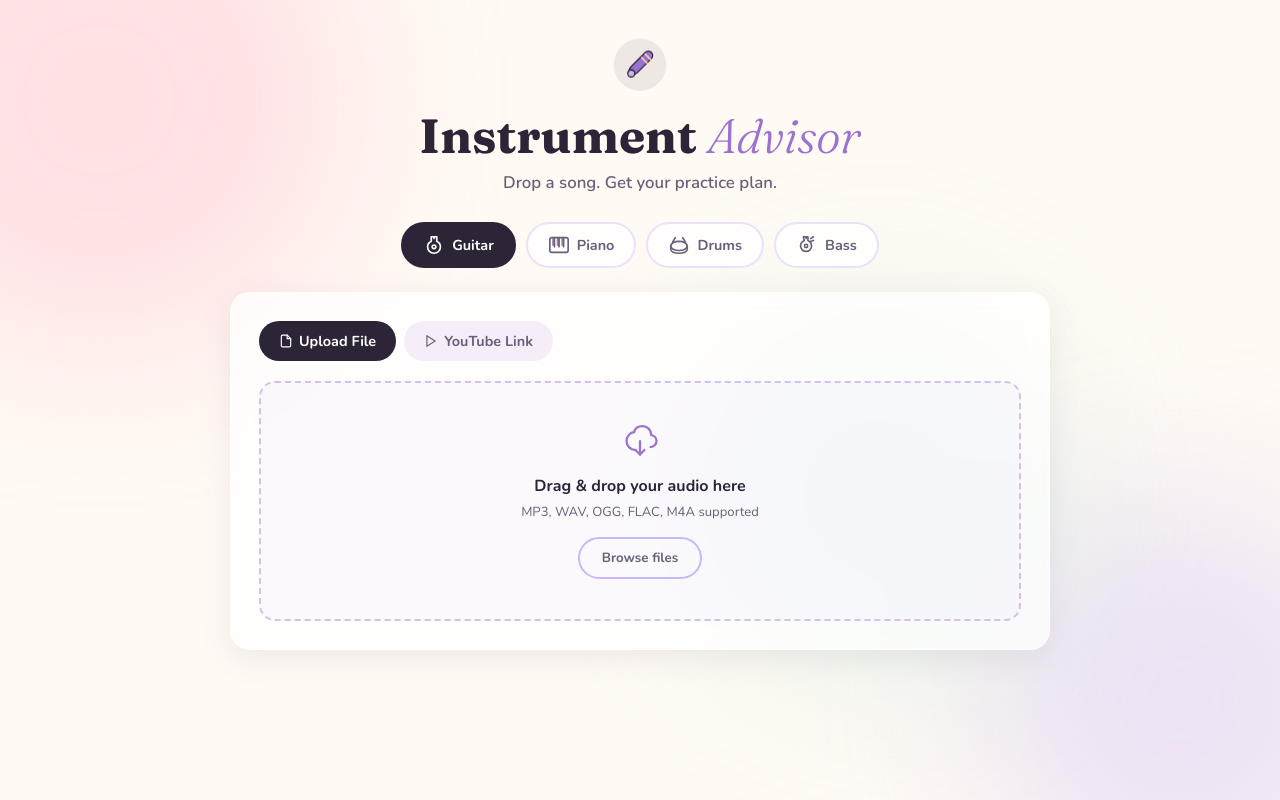
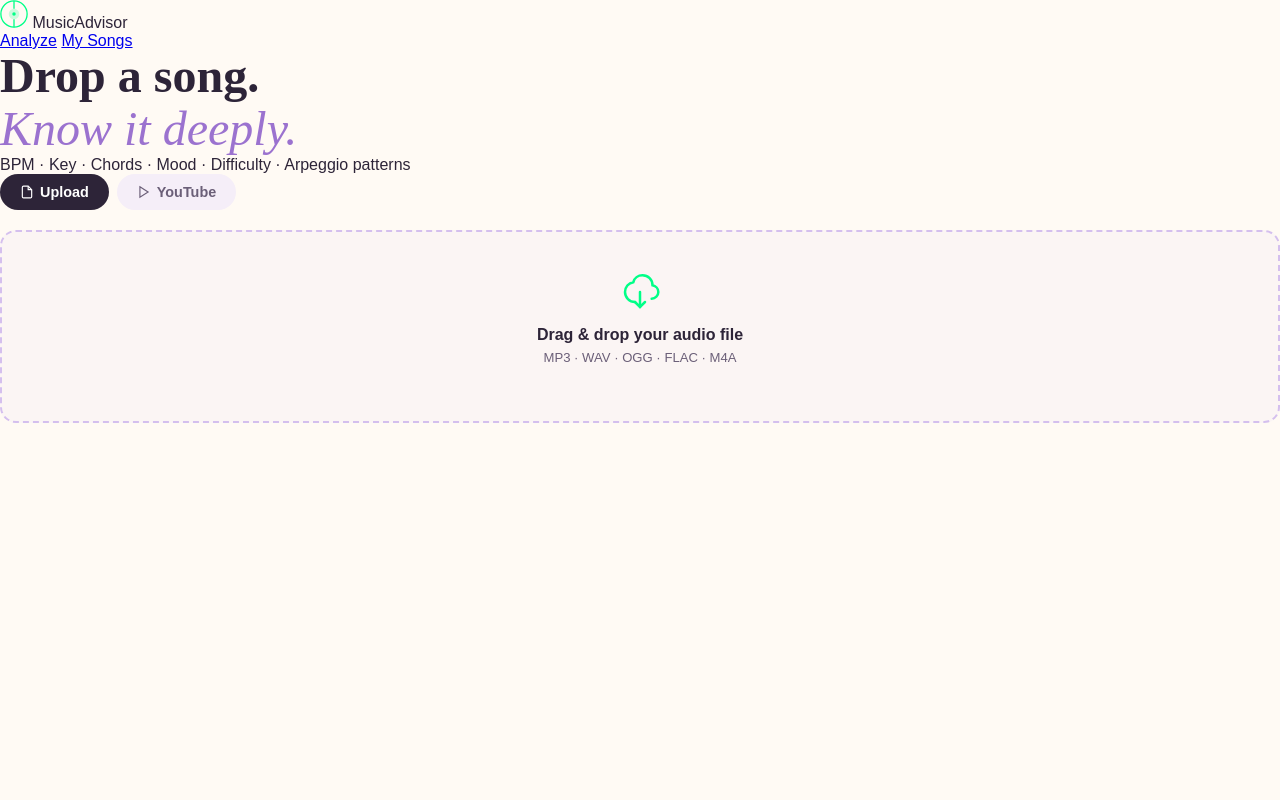
Before and after one commit to Viijval/Instrumental-Advisor, a FastAPI app: page / in a window 1280 px wide. Run offline with FastAPI, Linux system fonts and the light colour scheme.

Commit message:
Add files via upload

```diff
--- a/templates/index.html
+++ b/templates/index.html
@@ -3,223 +3,286 @@
 <head>
   <meta charset="UTF-8"/>
   <meta name="viewport" content="width=device-width, initial-scale=1.0"/>
-  <title>Instrument Advisor</title>
+  <title>Music Advisor</title>
   <link rel="preconnect" href="https://fonts.googleapis.com">
-  <link href="https://fonts.googleapis.com/css2?family=Fraunces:ital,wght@0,300;0,700;1,300&family=DM+Mono:wght@400;500&family=Nunito:wght@400;600;700;800&display=swap" rel="stylesheet">
+  <link href="https://fonts.googleapis.com/css2?family=Space+Mono:wght@400;700&family=Syne:wght@400;600;700;800&family=Inter:wght@300;400;500;600&display=swap" rel="stylesheet">
   <script src="https://cdn.jsdelivr.net/npm/chart.js@4.4.0/dist/chart.umd.min.js"></script>
   <link rel="stylesheet" href="/static/css/style.css">
 </head>
 <body>
 
-<div class="blob blob-1"></div>
-<div class="blob blob-2"></div>
-<div class="blob blob-3"></div>
+<div class="noise"></div>
 
-<div class="container">
+<nav class="navbar">
+  <div class="nav-brand">
+    <svg width="28" height="28" viewBox="0 0 32 32" fill="none">
+      <circle cx="16" cy="16" r="15" stroke="#00ff87" stroke-width="1.5"/>
+      <circle cx="16" cy="16" r="6" fill="#00ff87" opacity="0.2"/>
+      <circle cx="16" cy="16" r="2" fill="#00ff87"/>
+      <line x1="16" y1="1" x2="16" y2="10" stroke="#00ff87" stroke-width="1.5"/>
+      <line x1="16" y1="22" x2="16" y2="31" stroke="#00ff87" stroke-width="1.5"/>
+    </svg>
+    <span>MusicAdvisor</span>
+  </div>
+  <div class="nav-links">
+    <a href="#" class="nav-link active">Analyze</a>
+    <a href="#" class="nav-link">My Songs</a>
+  </div>
+</nav>
 
-  <header>
-    <div class="logo">
-      <svg viewBox="0 0 64 64" fill="none" xmlns="http://www.w3.org/2000/svg" width="56" height="56">
-        <circle cx="32" cy="32" r="30" fill="#2d2438" opacity="0.08"/>
-        <path d="M20 44 C20 44 18 38 22 34 L38 18 C40 16 43 16 45 18 C47 20 47 23 45 25 L29 41 C25 45 20 44 20 44Z" fill="#9b72cf" stroke="#2d2438" stroke-width="1.5"/>
-        <circle cx="22" cy="42" r="4" fill="#c9b8f5" stroke="#2d2438" stroke-width="1.5"/>
-        <line x1="38" y1="20" x2="44" y2="26" stroke="#ffd6a5" stroke-width="2" stroke-linecap="round"/>
-        <line x1="34" y1="24" x2="40" y2="30" stroke="#ffd6a5" stroke-width="2" stroke-linecap="round"/>
-      </svg>
-    </div>
-    <h1 id="mainTitle">Instrument <em>Advisor</em></h1>
-    <p class="tagline">Drop a song. Get your practice plan.</p>
-  </header>
+<main class="main">
 
-  <!-- Instrument Selector -->
-  <div class="instrument-selector">
-    <button class="instrument-btn active" data-instrument="guitar" onclick="selectInstrument('guitar')">
-      <svg width="22" height="22" viewBox="0 0 24 24" fill="none" stroke="currentColor" stroke-width="1.8" stroke-linecap="round" stroke-linejoin="round">
-        <path d="M9 3 L15 3 L15 8 C17 9 19 11 19 14 C19 18 16 21 12 21 C8 21 5 18 5 14 C5 11 7 9 9 8 Z"/>
-        <circle cx="12" cy="14" r="2"/>
-        <line x1="12" y1="3" x2="12" y2="5"/>
-      </svg>
-      Guitar
-    </button>
-    <button class="instrument-btn" data-instrument="piano" onclick="selectInstrument('piano')">
-      <svg width="22" height="22" viewBox="0 0 24 24" fill="none" stroke="currentColor" stroke-width="1.8" stroke-linecap="round" stroke-linejoin="round">
-        <rect x="2" y="4" width="20" height="16" rx="2"/>
-        <line x1="7" y1="4" x2="7" y2="14"/>
-        <line x1="12" y1="4" x2="12" y2="14"/>
-        <line x1="17" y1="4" x2="17" y2="14"/>
-        <rect x="4.5" y="4" width="3" height="9" rx="1" fill="currentColor" stroke="none" opacity="0.7"/>
-        <rect x="9.5" y="4" width="3" height="9" rx="1" fill="currentColor" stroke="none" opacity="0.7"/>
-        <rect x="14.5" y="4" width="3" height="9" rx="1" fill="currentColor" stroke="none" opacity="0.7"/>
-      </svg>
-      Piano
-    </button>
-    <button class="instrument-btn" data-instrument="drums" onclick="selectInstrument('drums')">
-      <svg width="22" height="22" viewBox="0 0 24 24" fill="none" stroke="currentColor" stroke-width="1.8" stroke-linecap="round" stroke-linejoin="round">
-        <ellipse cx="12" cy="13" rx="9" ry="5"/>
-        <path d="M3 13 L3 17 C3 19.2 7 21 12 21 C17 21 21 19.2 21 17 L21 13"/>
-        <line x1="8" y1="4" x2="5" y2="9"/>
-        <line x1="16" y1="4" x2="19" y2="9"/>
-      </svg>
-      Drums
-    </button>
-    <button class="instrument-btn" data-instrument="bass" onclick="selectInstrument('bass')">
-      <svg width="22" height="22" viewBox="0 0 24 24" fill="none" stroke="currentColor" stroke-width="1.8" stroke-linecap="round" stroke-linejoin="round">
-        <path d="M8 3 L13 3 L13 7 C15 8 17 10 17 13 C17 16.3 14.3 19 11 19 C7.7 19 5 16.3 5 13 C5 10 7 8 9 7 Z"/>
-        <circle cx="11" cy="13" r="1.8"/>
-        <line x1="11" y1="3" x2="11" y2="5"/>
-        <line x1="16" y1="5" x2="19" y2="3"/>
-        <line x1="16" y1="8" x2="19" y2="7"/>
-      </svg>
-      Bass
-    </button>
+  <!-- Hero -->
+  <section class="hero" id="inputSection">
+    <div class="hero-text">
+      <h1>Drop a song.<br><em>Know it deeply.</em></h1>
+      <p class="hero-sub">BPM · Key · Chords · Mood · Difficulty · Arpeggio patterns</p>
     </div>
 
-  <!-- Input Card -->
-  <div class="card input-card">
+    <div class="input-card">
       <div class="tabs">
-      <button class="tab active" data-tab="file" onclick="switchTab('file')">
-        <svg width="14" height="14" viewBox="0 0 24 24" fill="none" stroke="currentColor" stroke-width="2" stroke-linecap="round"><path d="M14 2H6a2 2 0 0 0-2 2v16a2 2 0 0 0 2 2h12a2 2 0 0 0 2-2V8z"/><polyline points="14 2 14 8 20 8"/></svg>
-        Upload File
+        <button class="tab active" onclick="switchTab('file')" data-tab="file">
+          <svg width="14" height="14" viewBox="0 0 24 24" fill="none" stroke="currentColor" stroke-width="2"><path d="M14 2H6a2 2 0 0 0-2 2v16a2 2 0 0 0 2 2h12a2 2 0 0 0 2-2V8z"/><polyline points="14 2 14 8 20 8"/></svg>
+          Upload
         </button>
-      <button class="tab" data-tab="youtube" onclick="switchTab('youtube')">
-        <svg width="14" height="14" viewBox="0 0 24 24" fill="none" stroke="currentColor" stroke-width="2" stroke-linecap="round"><polygon points="5 3 19 12 5 21 5 3"/></svg>
-        YouTube Link
+        <button class="tab" onclick="switchTab('youtube')" data-tab="youtube">
+          <svg width="14" height="14" viewBox="0 0 24 24" fill="none" stroke="currentColor" stroke-width="2"><polygon points="5 3 19 12 5 21 5 3"/></svg>
+          YouTube
         </button>
       </div>
 
       <div class="tab-panel active" id="tab-file">
-      <div class="drop-zone" id="dropZone">
+        <div class="drop-zone" id="dropZone" onclick="document.getElementById('fileInput').click()">
           <div class="drop-icon">
-          <svg width="36" height="36" viewBox="0 0 24 24" fill="none" stroke="#9b72cf" stroke-width="1.5" stroke-linecap="round"><path d="M9 18 C5.7 18 3 15.3 3 12 C3 9 5.1 6.5 8 6.1 C8.6 3.7 10.8 2 13.5 2 C16.9 2 19.5 4.6 19.5 8 L19.5 8 C21.4 8.4 23 10 23 12 C23 14.2 21.2 16 19 16"/><polyline points="12 12 12 21"/><polyline points="9 18 12 21 15 18"/></svg>
+            <svg width="40" height="40" viewBox="0 0 24 24" fill="none" stroke="#00ff87" stroke-width="1.5" stroke-linecap="round"><path d="M9 18C5.7 18 3 15.3 3 12c0-3 2.1-5.5 5-5.9C8.6 3.7 10.8 2 13.5 2 16.9 2 19.5 4.6 19.5 8v0C21.4 8.4 23 10 23 12c0 2.2-1.8 4-4 4"/><polyline points="12 12 12 21"/><polyline points="9 18 12 21 15 18"/></svg>
           </div>
-        <p class="drop-text">Drag & drop your audio here</p>
-        <p class="drop-sub">MP3, WAV, OGG, FLAC, M4A supported</p>
+          <p class="drop-text">Drag & drop your audio file</p>
+          <p class="drop-sub">MP3 · WAV · OGG · FLAC · M4A</p>
           <input type="file" id="fileInput" accept=".mp3,.wav,.ogg,.flac,.m4a" hidden>
-        <button class="btn-outline" onclick="document.getElementById('fileInput').click()">Browse files</button>
         </div>
         <div class="selected-file" id="selectedFile" style="display:none"></div>
-      <button class="btn-primary" id="analyzeFileBtn" style="display:none" onclick="analyzeFile()">Analyze</button>
+        <button class="btn-primary" id="analyzeFileBtn" style="display:none" onclick="analyzeFile()">
+          <svg width="16" height="16" viewBox="0 0 24 24" fill="none" stroke="currentColor" stroke-width="2"><polygon points="5 3 19 12 5 21 5 3"/></svg>
+          Analyze
+        </button>
       </div>
 
       <div class="tab-panel" id="tab-youtube">
         <div class="yt-input-wrap">
-        <svg width="20" height="20" viewBox="0 0 24 24" fill="none" stroke="#9b72cf" stroke-width="2" stroke-linecap="round"><polygon points="5 3 19 12 5 21 5 3"/></svg>
-        <input type="text" id="ytUrl" placeholder="Paste YouTube URL here..." class="yt-input">
+          <svg width="18" height="18" viewBox="0 0 24 24" fill="none" stroke="#00ff87" stroke-width="2"><polygon points="5 3 19 12 5 21 5 3"/></svg>
+          <input type="text" id="ytUrl" placeholder="https://youtube.com/watch?v=..." class="yt-input">
         </div>
-      <button class="btn-primary" onclick="analyzeYoutube()">Analyze</button>
+        <button class="btn-primary" onclick="analyzeYoutube()">
+          <svg width="16" height="16" viewBox="0 0 24 24" fill="none" stroke="currentColor" stroke-width="2"><polygon points="5 3 19 12 5 21 5 3"/></svg>
+          Analyze
+        </button>
       </div>
     </div>
+  </section>
 
   <!-- Loading -->
-  <div class="loading-card" id="loadingCard" style="display:none">
-    <div class="vinyl"><div class="vinyl-inner"></div></div>
-    <p class="loading-text">Analyzing your track...</p>
+  <div class="loading-screen" id="loadingScreen" style="display:none">
+    <div class="vinyl">
+      <div class="vinyl-ring r1"></div>
+      <div class="vinyl-ring r2"></div>
+      <div class="vinyl-center"></div>
+    </div>
+    <p class="loading-title">Analyzing your track</p>
     <div class="loading-steps">
-      <span class="step" id="step1">Extracting features</span>
-      <span class="step" id="step2">Detecting BPM</span>
-      <span class="step" id="step3">Segmenting song</span>
-      <span class="step" id="step4">Predicting chords</span>
+      <div class="step" id="step1">Extracting features</div>
+      <div class="step" id="step2">Detecting BPM & key</div>
+      <div class="step" id="step3">Predicting chords</div>
+      <div class="step" id="step4">Building report</div>
     </div>
   </div>
 
   <!-- Error -->
-  <div class="error-card" id="errorCard" style="display:none">
-    <svg width="40" height="40" viewBox="0 0 24 24" fill="none" stroke="#c0392b" stroke-width="1.5" stroke-linecap="round"><circle cx="12" cy="12" r="10"/><line x1="12" y1="8" x2="12" y2="12"/><line x1="12" y1="16" x2="12.01" y2="16"/></svg>
-    <p id="errorText">Something went wrong.</p>
+  <div class="error-screen" id="errorScreen" style="display:none">
+    <svg width="48" height="48" viewBox="0 0 24 24" fill="none" stroke="#ff4757" stroke-width="1.5"><circle cx="12" cy="12" r="10"/><line x1="12" y1="8" x2="12" y2="12"/><line x1="12" y1="16" x2="12.01" y2="16"/></svg>
+    <p class="error-text" id="errorText">Something went wrong.</p>
     <button class="btn-outline" onclick="resetUI()">Try again</button>
   </div>
 
   <!-- Results -->
   <div id="results" style="display:none">
 
-    <!-- Advice Hero -->
-    <div class="card advice-hero">
-      <div class="advice-badge" id="adviceBadge">Guitar Advisor</div>
-      <div class="advice-grid">
-        <div class="advice-item">
-          <span class="advice-label">Key</span>
-          <span class="advice-value" id="advKey">—</span>
+    <!-- Instrument Switch -->
+    <div class="instrument-bar">
+      <button class="inst-btn active" data-inst="guitar" onclick="switchInstrument('guitar')">
+        <svg width="18" height="18" viewBox="0 0 24 24" fill="none" stroke="currentColor" stroke-width="1.8"><path d="M9 3L15 3L15 8C17 9 19 11 19 14C19 18 16 21 12 21C8 21 5 18 5 14C5 11 7 9 9 8Z"/><circle cx="12" cy="14" r="2"/></svg>
+        Guitar
+      </button>
+      <button class="inst-btn" data-inst="piano" onclick="switchInstrument('piano')">
+        <svg width="18" height="18" viewBox="0 0 24 24" fill="none" stroke="currentColor" stroke-width="1.8"><rect x="2" y="4" width="20" height="16" rx="2"/><line x1="7" y1="4" x2="7" y2="14"/><line x1="12" y1="4" x2="12" y2="14"/><line x1="17" y1="4" x2="17" y2="14"/><rect x="4.5" y="4" width="3" height="9" rx="1" fill="currentColor" stroke="none" opacity="0.7"/><rect x="9.5" y="4" width="3" height="9" rx="1" fill="currentColor" stroke="none" opacity="0.7"/><rect x="14.5" y="4" width="3" height="9" rx="1" fill="currentColor" stroke="none" opacity="0.7"/></svg>
+        Piano
+      </button>
     </div>
-        <div class="advice-item">
-          <span class="advice-label">BPM</span>
-          <span class="advice-value" id="advBpm">—</span>
+
+    <!-- Top Stats Row -->
+    <div class="stats-row">
+      <div class="stat-card accent">
+        <span class="stat-label">BPM</span>
+        <span class="stat-value" id="statBpm">—</span>
+        <span class="stat-sub" id="statBpmCI">—</span>
       </div>
-        <div class="advice-item">
-          <span class="advice-label">Practice at</span>
-          <span class="advice-value" id="advPractice">—</span>
+      <div class="stat-card">
+        <span class="stat-label">Key</span>
+        <span class="stat-value" id="statKey">—</span>
+        <span class="stat-sub" id="statKeyConf">—</span>
       </div>
-        <div class="advice-item" id="scaleItem">
-          <span class="advice-label">Scale</span>
-          <span class="advice-value small" id="advScale">—</span>
+      <div class="stat-card">
+        <span class="stat-label">Difficulty</span>
+        <span class="stat-value" id="statDiff">—</span>
+        <span class="stat-sub" id="statDiffScore">—</span>
       </div>
+      <div class="stat-card">
+        <span class="stat-label">Mood</span>
+        <span class="stat-value small" id="statMood">—</span>
+        <span class="stat-sub" id="statMoodSub">—</span>
       </div>
-      <div class="advice-row"><div class="pill" id="advTip">—</div></div>
-      <div class="chord-chips" id="advChords"></div>
-      <div class="capo-note" id="advCapo"></div>
     </div>
 
     <!-- Waveform -->
-    <div class="card chart-card">
-      <h3>Waveform</h3>
-      <canvas id="waveformChart"></canvas>
+    <div class="panel">
+      <div class="panel-header">
+        <h2>Waveform</h2>
+        <span class="duration-badge" id="durationBadge">—</span>
+      </div>
+      <canvas id="waveformChart" height="60"></canvas>
     </div>
 
-    <!-- BPM + Key -->
-    <div class="card-row">
-      <div class="card chart-card half">
-        <h3>BPM Distribution</h3>
-        <p class="chart-sub">Monte Carlo uncertainty estimate</p>
-        <canvas id="bpmChart"></canvas>
-        <div class="metric-row">
-          <div class="metric"><span class="metric-val" id="bpmMean">—</span><span class="metric-lab">Mean BPM</span></div>
-          <div class="metric"><span class="metric-val" id="bpmCI">—</span><span class="metric-lab">95% CI</span></div>
-          <div class="metric"><span class="metric-val" id="bpmStd">—</span><span class="metric-lab">Std Dev</span></div>
+    <!-- Mood Arc -->
+    <div class="panel">
+      <div class="panel-header">
+        <h2>Mood Arc</h2>
+        <span class="panel-sub">Valence · Energy · Tension over time</span>
       </div>
-      </div>
-      <div class="card chart-card half">
-        <h3>Key Detection</h3>
-        <p class="chart-sub">Krumhansl-Schmuckler profiles</p>
-        <canvas id="chromaChart"></canvas>
-        <div class="metric-row">
-          <div class="metric"><span class="metric-val" id="keyNote">—</span><span class="metric-lab">Key</span></div>
-          <div class="metric"><span class="metric-val" id="keyConf">—</span><span class="metric-lab">Confidence</span></div>
-        </div>
+      <canvas id="moodChart" height="120"></canvas>
+      <div class="mood-legend">
+        <span><span class="dot" style="background:#00ff87"></span>Valence (major/minor feel)</span>
+        <span><span class="dot" style="background:#60a5fa"></span>Energy (loudness)</span>
+        <span><span class="dot" style="background:#f97316"></span>Tension (chord changes)</span>
       </div>
     </div>
 
-    <!-- Segments -->
-    <div class="card chart-card">
-      <h3>Song Segments <span class="badge" id="segBadge"></span></h3>
-      <p class="chart-sub">GMM + EM Algorithm — Module 3</p>
-      <div class="segment-timeline" id="segmentTimeline"></div>
-      <div class="segment-legend" id="segmentLegend"></div>
-      <div class="metric-row">
-        <div class="metric"><span class="metric-val" id="segSil">—</span><span class="metric-lab">Silhouette Score</span></div>
-        <div class="metric"><span class="metric-val" id="segK">—</span><span class="metric-lab">Sections Found</span></div>
+    <!-- Chord Progression -->
+    <div class="panel">
+      <div class="panel-header">
+        <h2>Chord Progression</h2>
+        <span class="panel-sub" id="progressionSub">—</span>
+      </div>
+      <div class="progression-loop" id="progressionLoop"></div>
+      <div class="panel-header" style="margin-top:20px">
+        <h3 style="font-size:0.85rem;color:var(--muted)">TOP CHORDS</h3>
+      </div>
+      <canvas id="chordChart" height="100"></canvas>
+    </div>
+
+    <!-- Scale Visualizer + Chord Diagrams -->
+    <div class="two-col">
+      <div class="panel">
+        <div class="panel-header">
+          <h2>Scale Visualizer</h2>
+          <span class="panel-sub" id="scaleLabel">—</span>
+        </div>
+        <div class="fretboard-wrap" id="fretboardWrap">
+          <div class="fretboard" id="fretboard"></div>
+        </div>
+        <div class="scale-toggle">
+          <button class="tog active" onclick="showScale('penta')" id="togPenta">Pentatonic</button>
+          <button class="tog" onclick="showScale('full')" id="togFull">Full Scale</button>
+        </div>
+      </div>
+      <div class="panel">
+        <div class="panel-header">
+          <h2>Chord Diagrams</h2>
+          <span class="panel-sub" id="instLabel">Guitar fingerings</span>
+        </div>
+        <div class="chord-diagrams" id="chordDiagrams"></div>
       </div>
     </div>
 
-    <!-- Chords + Eval -->
-    <div class="card-row">
-      <div class="card chart-card half">
-        <h3>Top Chords</h3>
-        <p class="chart-sub">HMM + Viterbi Decoding — Module 4</p>
-        <canvas id="chordChart"></canvas>
+    <!-- Arpeggio -->
+    <div class="panel">
+      <div class="panel-header">
+        <h2>Arpeggio Patterns</h2>
+        <span class="panel-sub" id="arpStyle">—</span>
       </div>
-      <div class="card chart-card half">
-        <h3>Evaluation</h3>
-        <p class="chart-sub">Model quality metrics</p>
-        <canvas id="evalChart"></canvas>
-        <div class="metric-row">
-          <div class="metric"><span class="metric-val" id="evalStability">—</span><span class="metric-lab">Chord Stability</span></div>
-          <div class="metric"><span class="metric-val" id="evalLL">—</span><span class="metric-lab">Log-Likelihood</span></div>
+      <div class="arpeggio-grid" id="arpeggioGrid"></div>
     </div>
+
+    <!-- Difficulty Breakdown -->
+    <div class="panel">
+      <div class="panel-header">
+        <h2>Difficulty Breakdown</h2>
+        <span class="diff-badge" id="diffBadge">—</span>
+      </div>
+      <div class="diff-bars" id="diffBars"></div>
+    </div>
+
+    <!-- Song Segments -->
+    <div class="panel">
+      <div class="panel-header">
+        <h2>Song Structure</h2>
+        <span class="panel-sub" id="segBadge">—</span>
+      </div>
+      <div class="segment-timeline" id="segmentTimeline"></div>
+      <div class="segment-legend" id="segmentLegend"></div>
+    </div>
+
+    <!-- Tabs & Links -->
+    <div class="panel">
+      <div class="panel-header">
+        <h2>Find Tabs & Videos</h2>
+        <span class="panel-sub" id="tabSearchTitle">—</span>
+      </div>
+      <div class="tab-links" id="tabLinks">
+        <div class="tab-link-loading">Loading links...</div>
       </div>
     </div>
 
-    <button class="btn-outline reset-btn" onclick="resetUI()">Analyze another song</button>
+    <!-- Feedback -->
+    <div class="panel feedback-panel">
+      <div class="panel-header">
+        <h2>Was this accurate?</h2>
+        <span class="panel-sub">Help improve future predictions</span>
+      </div>
+      <div class="feedback-row">
+        <div class="feedback-field">
+          <label>Detected Key</label>
+          <input type="text" id="fbDetectedKey" class="fb-input" readonly>
+        </div>
+        <div class="feedback-field">
+          <label>Correct Key (if wrong)</label>
+          <input type="text" id="fbCorrectKey" class="fb-input" placeholder="e.g. G minor">
+        </div>
+        <div class="feedback-field">
+          <label>Song Title</label>
+          <input type="text" id="fbSongTitle" class="fb-input" placeholder="Artist — Song">
         </div>
       </div>
+      <div class="rating-row">
+        <span class="rating-label">Overall accuracy:</span>
+        <div class="stars" id="starRating">
+          <span class="star" data-val="1">★</span>
+          <span class="star" data-val="2">★</span>
+          <span class="star" data-val="3">★</span>
+          <span class="star" data-val="4">★</span>
+          <span class="star" data-val="5">★</span>
+        </div>
+      </div>
+      <button class="btn-outline" onclick="submitFeedback()" id="fbBtn">Submit Feedback</button>
+      <p class="fb-response" id="fbResponse"></p>
+    </div>
+
+    <button class="btn-outline reset-btn" onclick="resetUI()">
+      <svg width="14" height="14" viewBox="0 0 24 24" fill="none" stroke="currentColor" stroke-width="2"><polyline points="1 4 1 10 7 10"/><path d="M3.51 15a9 9 0 1 0 .49-4.89"/></svg>
+      Analyze another song
+    </button>
+
+  </div>
+
+</main>
 
 <script src="/static/js/app.js"></script>
 </body>
```
Lines whose indentation alone changed are shown as unchanged.
